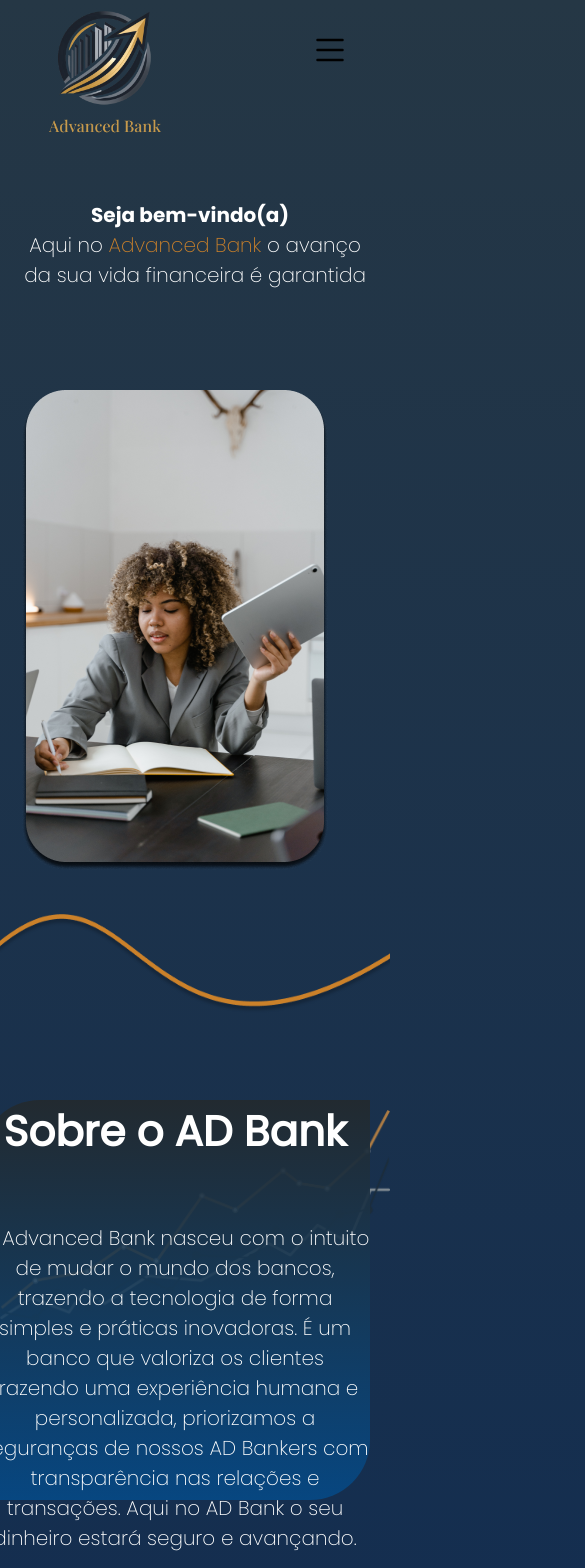
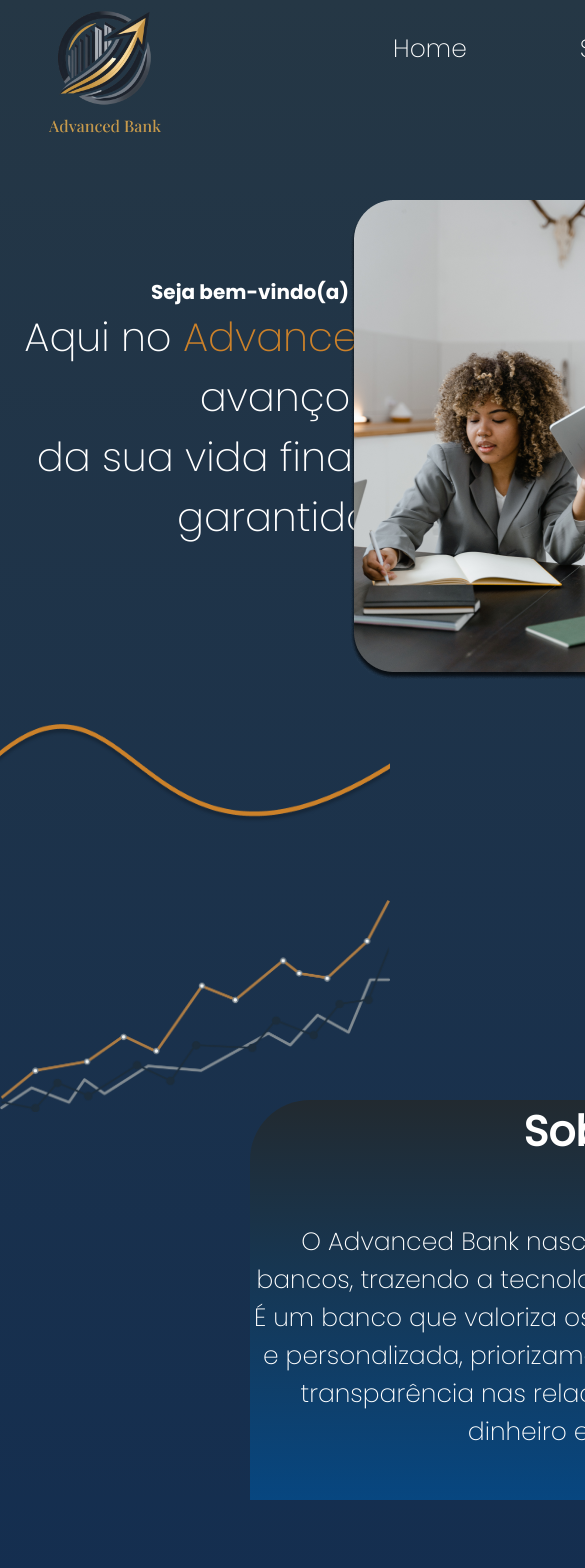
Before and after one commit to LuanaArimitsu/Advanced-Bank, a React (Create React App) app: page / in a window 390 px wide. Shown: the top 1568 px of the page, 585 px wide, since content can reach past the window. Built offline with nearby package versions, Linux system fonts and the light colour scheme.

Commit message:
removendo

```diff
--- a/src/CSS/Aplicativo.module.css
+++ b/src/CSS/Aplicativo.module.css
@@ -33,10 +33,3 @@
     display: inline-block;
     position: relative;
 }
-
-@media (min-width: 320px) and (max-width: 480px){
-    .imagem img{
-        width: 100%;
-        margin-left: -100px;
-    }
-}
--- a/src/CSS/Header.module.css
+++ b/src/CSS/Header.module.css
@@ -76,114 +76,3 @@
     width: 85%;
     height: 80px;
 }
-
-
-.mobilemenuicon {
-    display: none;
-
-}
-
-.mobilemenu {
-    width: 500px;
-    height: 300px;
-    display: none;
-}
-.navlink{
-    text-decoration: none;
-    font-size: 25px;
-    color: #fff;
-}
-
-.navlink{
-    background: linear-gradient(to bottom#253745, #052659);
-
-    text-decoration: none;
-    font-size: 25px;
-    padding: 8px;
-    border-radius: 15px;
-    text-decoration: none;
-}
-
-
-.links{
-    color: #fff;
-
-    width: 40%;
-
-    font-size: 30px;
-    font-weight: 300;
-
-    display: flex;
-    justify-content: space-between;
-    align-items: center;
-}
-
-.link{
-    text-decoration: none;
-    color:#010f77 ;
-}
-.caixa a:hover{
-    text-decoration:overline;
-}
-
-@media (min-width: 320px) and (max-width: 480px){
-
-    .caixa {
-        display: none;
-    }
-    .login {
-        display: none;
-    }
-    .mobilemenuicon {
-        display: block;
-
-    }
-     button {
-        background-color: transparent;
-        border: none;
-        cursor: pointer;
-    }
-    .mobilemenu ul {
-        width: 300px;
-        height: 300px;
-        display: flex;
-        flex-direction: column;
-        text-align: center;
-        padding-bottom: 1rem;
-        background-color: #113171;
-
-        border-radius: 50px;
-        margin-top: 100px;
-
-    }
-    .mobilemenu .navitem {
-        display: block;
-        padding-top: 1.2rem;
-    }
-    .mobilemenu .loginbutton {
-        display: block;
-        padding: 1rem 2rem;
-    }
-    .mobilemenu .loginbutton button {
-        width: 100%;
-    }
-    .open {
-        display: block;
-        display: flex;
-        justify-content: center;
-    }
-
-    li {
-        display: none;
-    }
-
-    ul{
-        width: 100px;
-    }
-
-    .menu{
-        border: none;
-    }
-
-
-    }
--- a/src/CSS/Home.module.css
+++ b/src/CSS/Home.module.css
@@ -61,23 +61,3 @@
     font-family: poppins-light;
     src: url(../fontes/Poppins/Poppins-ExtraLight.ttf);
   }
-
-  @media (min-width: 320px) and (max-width: 480px){
-    .grupo{
-        width: 100%;
-        display: flex;
-        flex-direction: column;
-
-    }
-
-    .texto h6{
-        font-size: 20px;
-        margin-left: -10px;
-    }
-
-    .texto p{
-        font-size: 20px;
-        margin-left: -100px;
-    }
-
-  }
--- a/src/CSS/QuemSomos.module.css
+++ b/src/CSS/QuemSomos.module.css
@@ -43,20 +43,3 @@
     margin-top: 250px;
 
 }
-
-@media (min-width: 320px) and (max-width: 480px){
-    .caixa2 img{
-        width: 100%;
-        margin-top: 10px;
-    }
-
-    .caixa{
-        width: 100%;
-        height: 400px;
-        margin-left: -20px;
-    }
-
-    .caixa p{
-        font-size: 20px;
-    }
-}
--- a/src/componentes/Header.js
+++ b/src/componentes/Header.js
@@ -1,16 +1,7 @@
 import Styles from '../CSS/Header.module.css'
 import logo from '../img/logouc3.png'
-import  { React, useState } from 'react';
-
 
 function Header() {
-
-    const [isMenuOpen, setIsMenuOpen] = useState(false);
-
-    const toggleMenu = () => {
-    setIsMenuOpen(!isMenuOpen);
-    };
-
     return (
 
     <header>
@@ -25,21 +16,9 @@
                 <li> <a href='#contato'>Contato</a></li>
                 <li> <a href='#'>Registre-se</a></li>
 
-                <button onClick={toggleMenu}><svg className={Styles.mobilemenuicon} xmlns="http://www.w3.org/2000/svg" width="40" height="40" fill="currentColor" class="bi bi-list" viewBox="0 0 16 16">
-                    <path fill-rule="evenodd" d="M2.5 12a.5.5 0 0 1 .5-.5h10a.5.5 0 0 1 0 1H3a.5.5 0 0 1-.5-.5zm0-4a.5.5 0 0 1 .5-.5h10a.5.5 0 0 1 0 1H3a.5.5 0 0 1-.5-.5zm0-4a.5.5 0 0 1 .5-.5h10a.5.5 0 0 1 0 1H3a.5.5 0 0 1-.5-.5z"/>
-                    </svg></button>
             </ul>
 
         </nav>
-
-        <div className={`${Styles.mobilemenu} ${isMenuOpen ? Styles.open : ''}`}>
-            <ul>
-                <li className={Styles.navitem}><a href="#home" className={Styles.navlink}>Home</a></li>
-                <li className={Styles.navitem}><a href="#sobre" className={Styles.navlink}>Sobre nós</a></li>
-                <li className={Styles.navitem}><a href="#contato" className={Styles.navlink}>Contato</a></li>
-                <li className={Styles.navitem}><a href="#dirfooter" className={Styles.navlinks}>Registre-se</a></li>
-            </ul>
-            </div>
     </header>
 
     )
```
